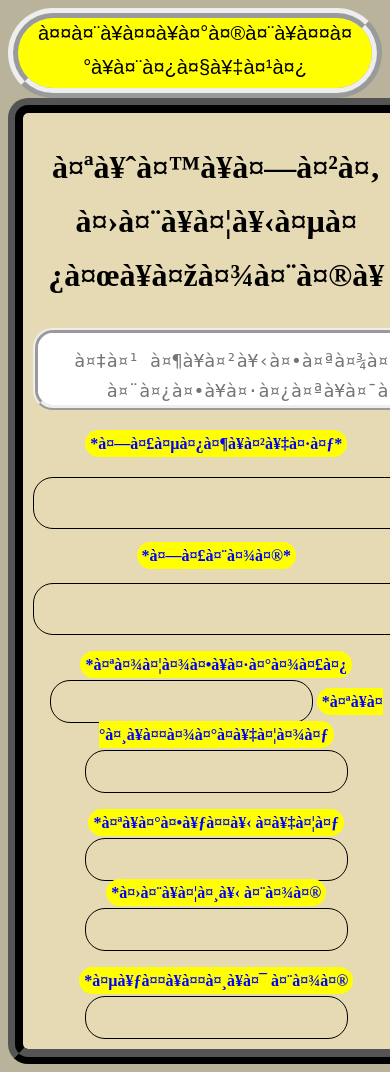
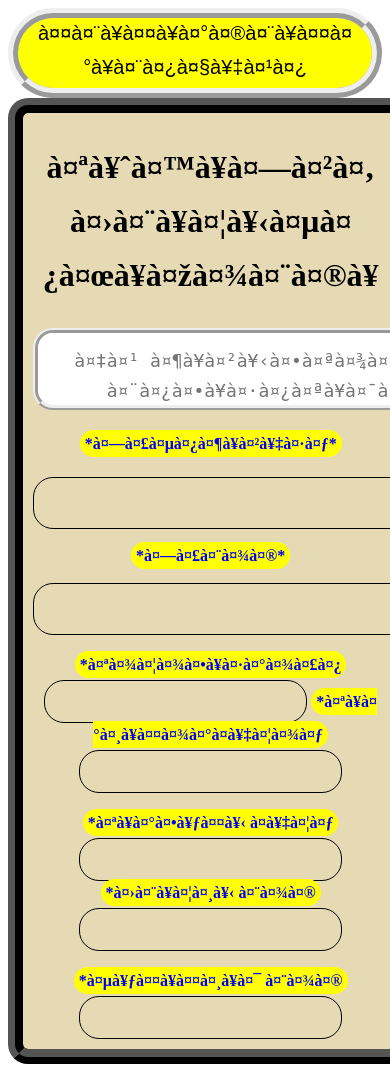
Before and after one commit to arshavak/pingala_chhand_shastram, a PHP site: page / in a window 390 px wide; the page is wider, and only the part inside the window is pictured. Run offline with PHP 8.4, Linux system fonts and the light colour scheme.

Commit message:
Update style.css

```diff
--- a/style.css
+++ b/style.css
@@ -23,10 +23,6 @@
 display:none;
 }
 
-body{
-
-background-color:#bab39b;
-}
 
 button{
   cursor: pointer;
@@ -101,7 +97,7 @@
 .contaner{
 position:relative;
 margin:auto;
-width:98%;
+width:95%;
 height:100%;
 border:15px ridge black;
 padding:10px;
@@ -110,13 +106,6 @@
 overflow-x:hidden;
 }
 
-/* When device width is less than 600px */
-@media screen and (max-width: 400px) {
-    .container {
-        width: 100%;
-        height:100px;
-    }
-}
 
 #chhandpath::-webkit-scrollbar{display:none;}
 .contaner::-webkit-scrollbar{display:none;}
```
